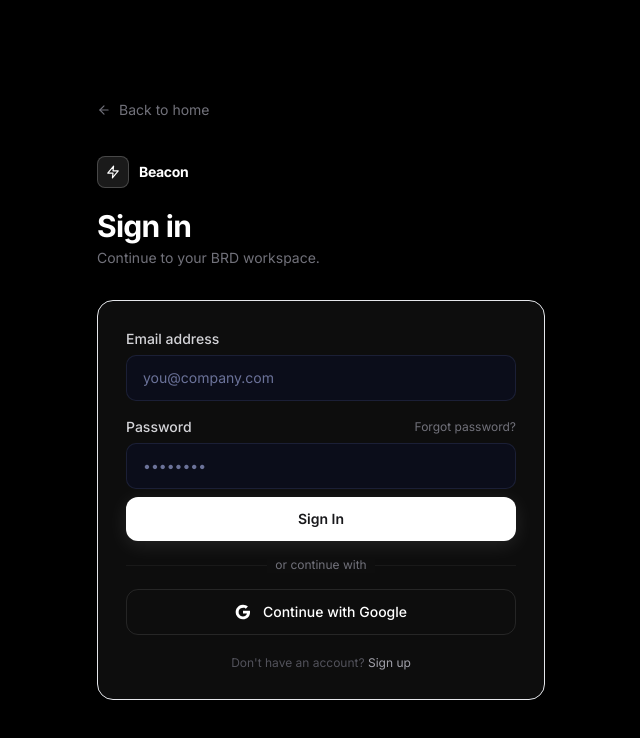
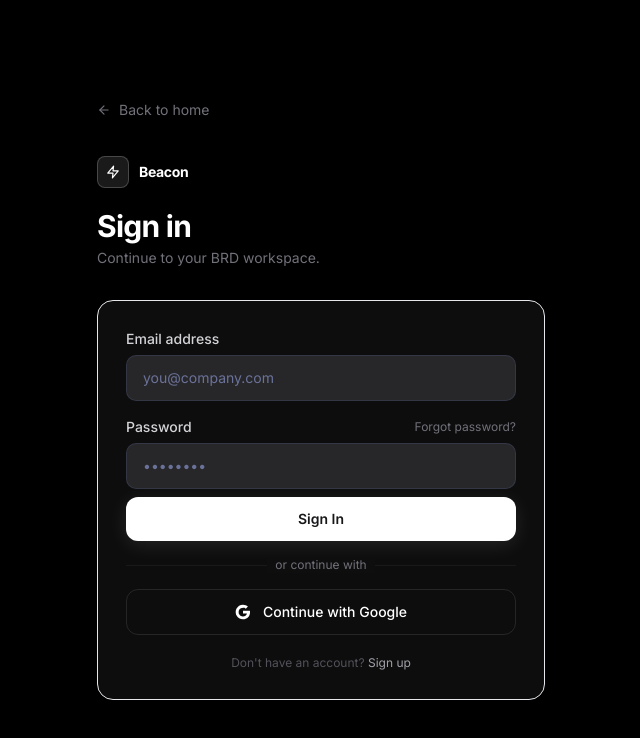
Before and after one commit to simplysandeepp/BeaconBRD, a Next.js app in the folder frontend/: page /login in a window 1280 px wide. Shown: the top 738 px of the page, without its empty margins (319-959 px from the left). Built offline with nearby package versions, Linux system fonts and the light colour scheme; no server answers.

Commit message:
patched ui fix

```diff
--- a/frontend/src/components/layout/DashboardShell.tsx
+++ b/frontend/src/components/layout/DashboardShell.tsx
@@ -188,7 +188,7 @@ function SessionSelector({ onNewBRD }: { onNewBRD: () => void }) {
                                                 onChange={(e) => setRenameValue(e.target.value)}
                                                 onKeyDown={handleRenameKeyDown}
                                                 disabled={renameLoading}
-                                                className="flex-1 min-w-0 text-xs bg-white/8 border border-white/15 rounded-md px-2 py-1.5 text-zinc-100 outline-none focus:border-cyan-500/50 focus:ring-1 focus:ring-cyan-500/20 disabled:opacity-50"
+                                                className="flex-1 min-w-0 text-xs bg-zinc-800 border border-white/15 rounded-md px-2 py-1.5 text-zinc-100 outline-none focus:border-cyan-500/50 focus:ring-1 focus:ring-cyan-500/20 disabled:opacity-50"
                                                 placeholder="Session name"
                                                 maxLength={80}
                                             />
--- a/frontend/src/styles/globals.css
+++ b/frontend/src/styles/globals.css
@@ -199,7 +199,7 @@
 
   /* Inputs */
   .glass-input {
-    background: rgba(12, 14, 28, 0.95);
+    background: #27272a;
     border: 1px solid rgba(138, 165, 255, 0.12);
     border-radius: 10px;
     color: #e8ecf8;
```
